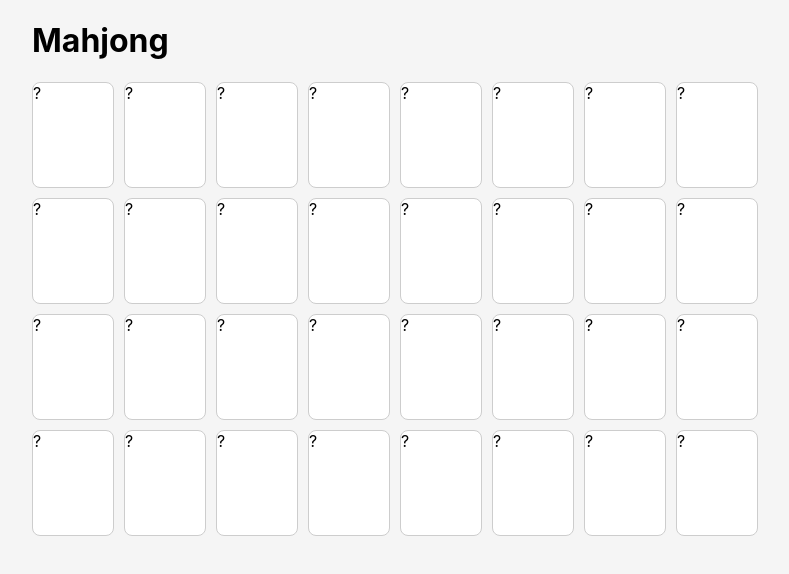
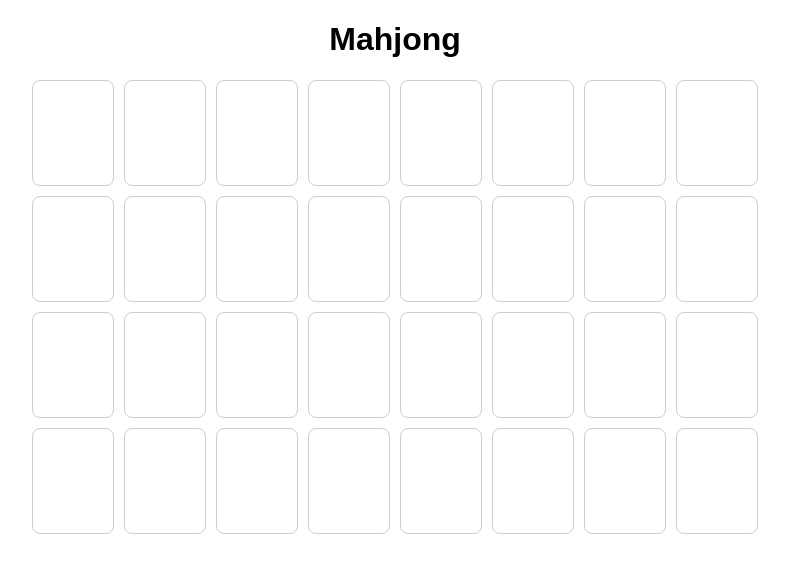
Before and after one commit to dn301293paa1/Mahjong, a React (Create React App) app: page / in a window 1280 px wide. Shown: the top 574 px of the page, without its empty margins (245-1034 px from the left). Built offline with nearby package versions, Linux system fonts and the light colour scheme; the HTML template or start-up script is replaced by a standard one.

Commit message:
test version 1.00

```diff
--- a/src/App.css
+++ b/src/App.css
@@ -1,8 +1,8 @@
 body {
-  background-color: #f5f5f5;
   display: flex;
   justify-content: center;
   align-items: center;
+  font-family: 'Poppins', sans-serif;
 }
 
 .App {
@@ -11,18 +11,21 @@ body {
   justify-content: center;
 }
 
-.cards {
-  display: grid;
-  grid-template: repeat(3, 1fr) / repeat(8, 1fr);
-  gap: 10px;
+h1 {
+  text-align: center;
 }
 
 .card {
+  display: flex;
+  align-items: center;
+  justify-content: center;
   height: 104px;
   width: 80px;
   border-radius: 8px;
   background: #ffffff;
-
+  font-weight: 700;
+  font-size: 24px;
+  line-height: 36px;
   border: 0.5px solid #cdcdcd;
-  border-radius: 8px;
+  /*transition: 0.2s ease-in;*/
 }
--- a/src/App.js
+++ b/src/App.js
@@ -1,31 +1,42 @@
 import { useState, useEffect } from 'react';
+import Cards from './components/Cards/Cards.jsx';
 import './App.css';
 
-const initialArrayCards = [
-  { id: 1, num: 1 },
-  { id: 2, num: 2 },
-  { id: 3, num: 3 },
-  { id: 4, num: 4 },
-  { id: 5, num: 5 },
-  { id: 6, num: 6 },
-  { id: 7, num: 7 },
-  { id: 8, num: 8 },
-  { id: 10, num: 10 },
-  { id: 11, num: 11 },
-  { id: 12, num: 12 },
-  { id: 13, num: 13 },
-  { id: 14, num: 14 },
-  { id: 15, num: 15 },
-  { id: 16, num: 16 },
-  { id: 17, num: 17 },
-];
+const randomNum = (length, maxNum) => {
+  let arr = [];
+  while (arr.length < length) {
+    let r = Math.floor(Math.random() * maxNum) + 1;
+    if (arr.indexOf(r) === -1) arr.push(r);
+  }
+  return arr;
+};
 
-const packOfCard = [...initialArrayCards, ...initialArrayCards];
+const generateArray = randomNum(16, 60);
+
+const initialArrayCards = generateArray.map((elem, idx) => {
+  return { num: elem };
+});
+
+const coupleInitialArrayCards = [...initialArrayCards, ...initialArrayCards];
+
+const generateId = randomNum(
+  coupleInitialArrayCards.length,
+  coupleInitialArrayCards.length * 5
+);
+
+const createPacksOfCards = (arr, generateId) => {
+  return arr.map((el, idx) => {
+    return { id: generateId[idx], num: el.num };
+  });
+};
+
+const packOfCard = createPacksOfCards(coupleInitialArrayCards, generateId);
 
 const App = () => {
   const [arrayNums, setArrayNums] = useState([]);
   const [cardOpen, setCardOpen] = useState([]);
   const [cardMatch, setCardMatch] = useState([]);
+  const [startFlipped, setStartFlipped] = useState('flipped');
 
   const randomShuffle = (array) => {
     let currentIndex = array.length;
@@ -34,11 +45,8 @@ const App = () => {
 
     while (currentIndex !== 0) {
       randomIndex = Math.floor(Math.random() * currentIndex);
-
       currentIndex -= 1;
-
       temporaryValue = array[currentIndex];
-
       array[currentIndex] = array[randomIndex];
       array[randomIndex] = temporaryValue;
     }
@@ -47,6 +55,8 @@ const App = () => {
 
   useEffect(() => {
     setArrayNums(randomShuffle(packOfCard));
+
+    setTimeout(() => setStartFlipped(''), 5000);
   }, []);
 
   const clickCard = (index) => {
@@ -57,48 +67,31 @@ const App = () => {
     if (cardOpen < 2) {
       return;
     }
+
     const firstMatched = arrayNums[cardOpen[0]];
     const secondMatched = arrayNums[cardOpen[1]];
-
-    if (secondMatched && firstMatched.id === secondMatched.id) {
-      setCardMatch([...cardMatch, firstMatched.id]);
+    if (
+      secondMatched &&
+      firstMatched.num === secondMatched.num &&
+      firstMatched.id !== secondMatched.id
+    ) {
+      setCardMatch([...new Set([...cardMatch, firstMatched.num])]);
     }
     if (cardOpen.length === 2) {
-      setTimeout(() => setCardOpen([]), 2000);
+      setTimeout(() => setCardOpen([]), 1500);
     }
   }, [cardOpen]);
 
   return (
     <div className='App'>
-      <h1> Mahjong</h1>
-      <div className='cards'>
-        {arrayNums.map((num, idx) => {
-          let isFlipped = false;
-
-          if (cardOpen.includes(idx)) {
-            isFlipped = true;
-          }
-          if (cardMatch.includes(num.id)) {
-            isFlipped = true;
-          }
-
-          return (
-            <div
-              key={idx}
-              className={`card ${isFlipped ? 'fliped' : ''}`}
-              onClick={() => clickCard(idx)}
-            >
-              <div className='inner'>
-                {isFlipped ? (
-                  <div className='cardFront'>{num.id}</div>
-                ) : (
-                  <div className='cardBack'>?</div>
-                )}
-              </div>
-            </div>
-          );
-        })}
-      </div>
+      <h1>Mahjong</h1>
+      <Cards
+        arrayNums={arrayNums}
+        cardOpen={cardOpen}
+        cardMatch={cardMatch}
+        startFlipped={startFlipped}
+        clickCard={clickCard}
+      />
     </div>
   );
 };
--- /dev/null
+++ b/src/components/Cards/Cards.css
@@ -0,0 +1,15 @@
+.cards {
+  display: grid;
+  grid-template: repeat(3, 1fr) / repeat(8, 1fr);
+  gap: 10px;
+}
+
+.card.flipped {
+  border-color: #ed5517;
+  filter: drop-shadow(2px 4px 8px rgba(0, 0, 0, 0.15));
+}
+
+.card.matched {
+  border: 1px solid #0a0a0c;
+  filter: none;
+}
--- /dev/null
+++ b/src/components/Cards/Cards.jsx
@@ -0,0 +1,34 @@
+import React from 'react';
+import './Cards.css';
+
+const Cards = ({ arrayNums, cardOpen, cardMatch, startFlipped, clickCard }) => {
+  return (
+    <div className='cards'>
+      {arrayNums.map((num, idx) => {
+        let isFlipped = false;
+
+        if (cardOpen.includes(idx)) {
+          isFlipped = true;
+        }
+        if (cardMatch.includes(num.num)) {
+          isFlipped = true;
+          console.log(cardMatch);
+        }
+
+        return (
+          <div
+            key={idx}
+            className={`card ${startFlipped}${isFlipped ? ' flipped' : ''}${
+              cardMatch.includes(num.num) ? ' matched' : ''
+            }`}
+            onClick={() => clickCard(idx)}
+          >
+            <div>{startFlipped || isFlipped ? num.num : ''}</div>
+          </div>
+        );
+      })}
+    </div>
+  );
+};
+
+export default Cards;
```
